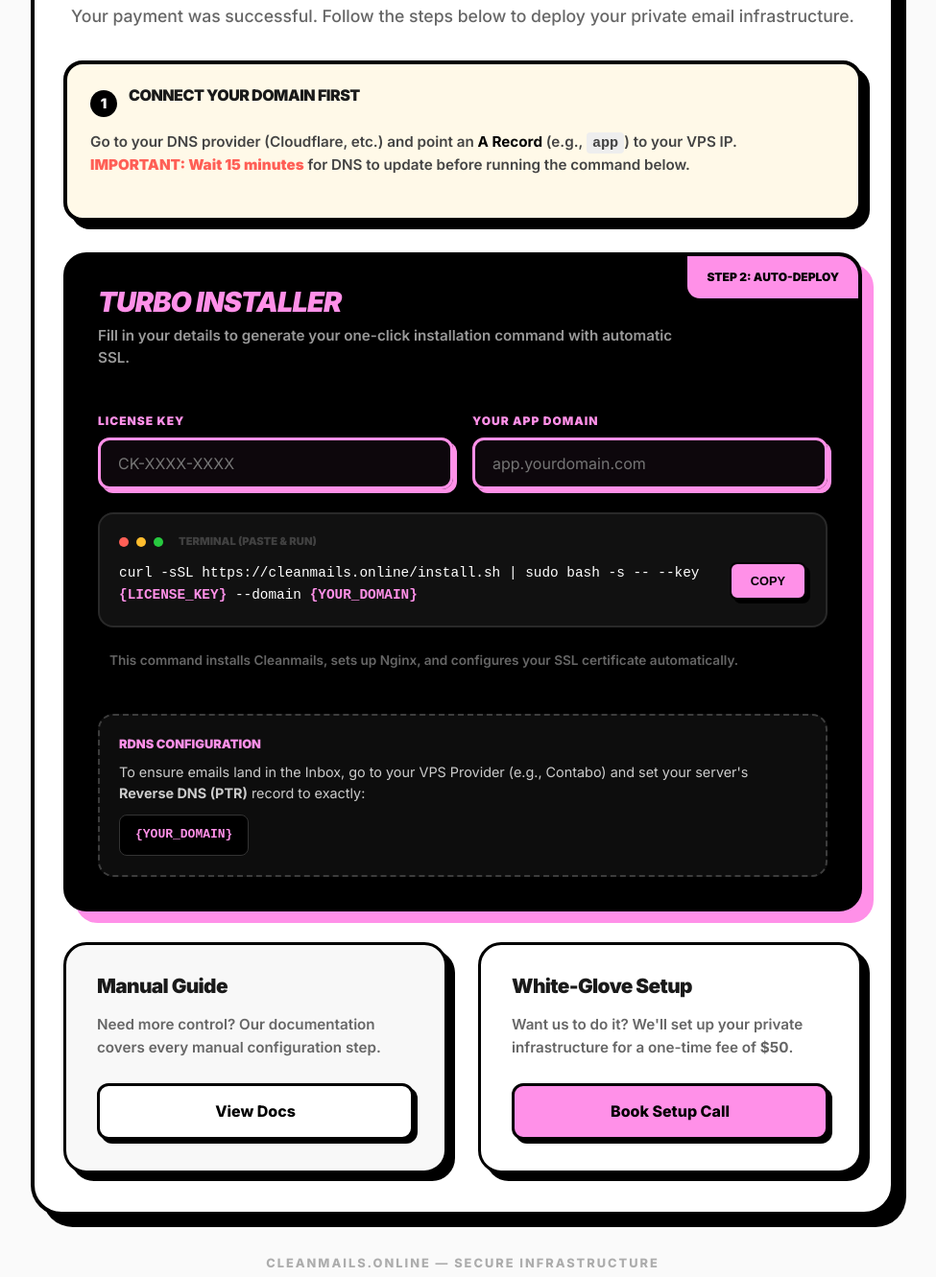
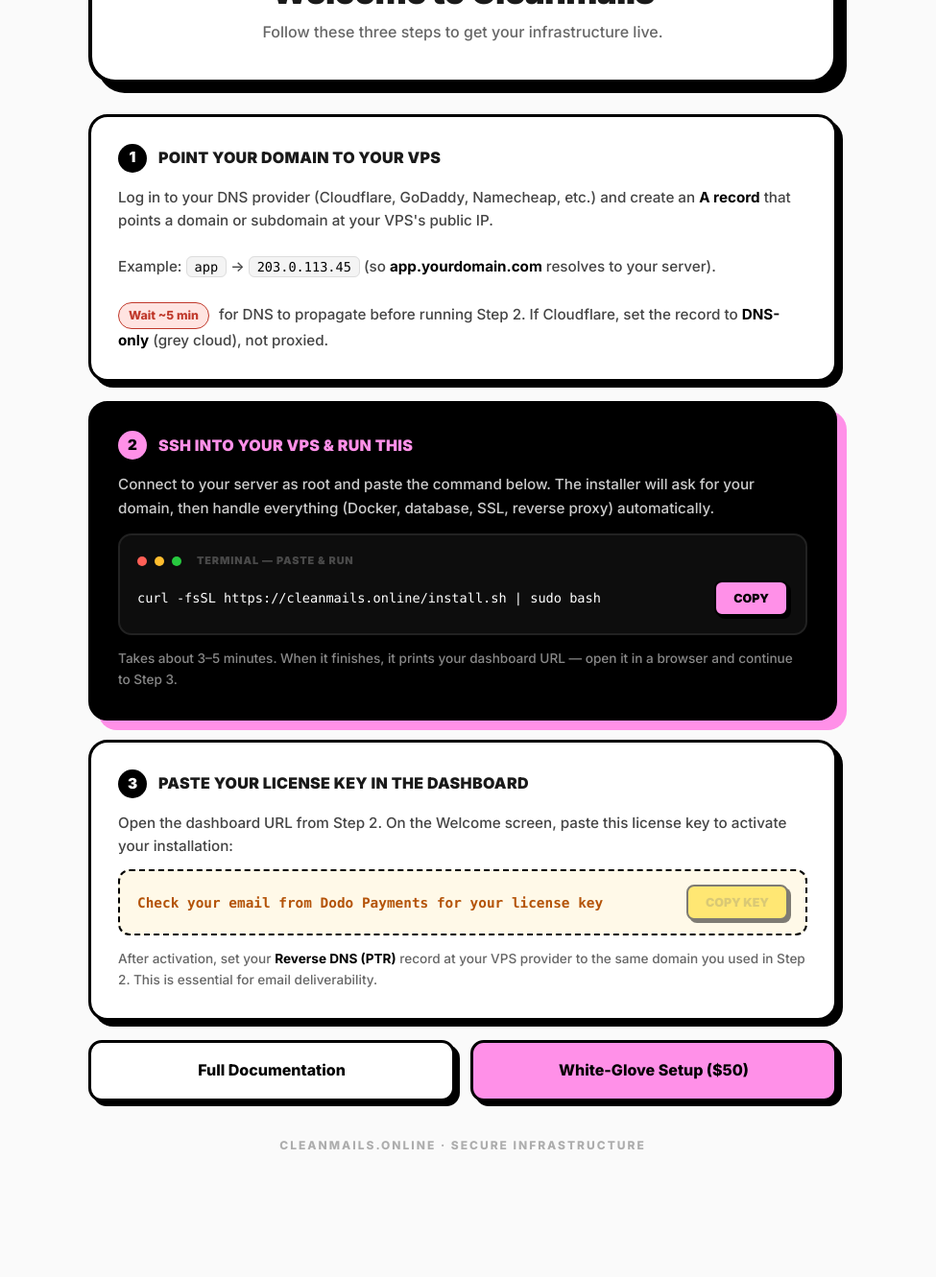
Before and after one commit to ZaidMomin2003/gumroad, a website built with Vite: page success.html in a window 1280 px wide. Shown: the part 153-1484 px from the top of the page at 96% size, without its empty margins (158-1133 px from the left). After the commit the page ends 1416 px from the top, so only its background shows below. Built offline with nearby package versions, Linux system fonts and the light colour scheme.

Commit message:
Simplify install: single-command curl, prompt for domain interactively
- install.sh: interactive domain prompt via /dev/tty (curl-pipe safe), regex validation, [Y/n] confirmation, keeps --domain flag for automation

- index.html: shortened install command display

- success.html: rebuilt 3-step post-purchase flow, auto-fills license key from ?license_key= URL param, removed input fields

- .gitattributes: lock *.sh to LF endings so bash runs on Linux

```diff
--- a/success.html
+++ b/success.html
@@ -17,199 +17,307 @@
  <link href="https://fonts.googleapis.com/css2?family=Inter:ital,opsz,wght@0,14..32,100..900;1,14..32,100..900&display=swap" rel="stylesheet">
  <link rel="stylesheet" href="./style.css">
  <style>
- .input-group {
+ body {
    display: flex;
    flex-direction: column;
- gap: 8px;
- flex: 1;
+   align-items: center;
+   justify-content: center;
+   min-height: 100vh;
+   background-color: var(--bg-color, #fafafa);
+   padding: 40px 20px;
  }
- .input-group label {
- font-size: 0.75rem;
+ .step-card {
+   background: #fff;
+   border: 3px solid #000;
+   border-radius: 20px;
+   padding: 28px;
+   margin-bottom: 20px;
+   text-align: left;
+   box-shadow: 6px 6px 0 #000;
+ }
+ .step-head {
+   display: flex;
+   align-items: center;
+   gap: 12px;
+   margin-bottom: 14px;
+ }
+ .step-num {
+   background: #000;
+   color: #fff;
+   width: 30px;
+   height: 30px;
+   border-radius: 50%;
+   display: flex;
+   align-items: center;
+   justify-content: center;
+   font-weight: 900;
+   font-size: 0.95rem;
+   flex-shrink: 0;
+ }
+ .step-title {
    font-weight: 900;
    text-transform: uppercase;
- letter-spacing: 1px;
- color: #FF90E8;
+   font-size: 1rem;
+   letter-spacing: 0.02em;
  }
- .form-input {
- width: 100%;
+ .step-body {
+   font-size: 0.95rem;
+   line-height: 1.6;
+   font-weight: 500;
+   color: #444;
+ }
+ .step-body strong { color: #000; }
+ .inline-code {
+   background: #f4f4f4;
+   border: 1px solid #ddd;
+   padding: 2px 8px;
+   border-radius: 6px;
+   font-family: 'SF Mono', Menlo, Consolas, monospace;
+   font-size: 0.85rem;
+   color: #000;
+ }
+ .terminal-block {
+   background: #0d0d0d;
+   border: 2px solid #222;
+   border-radius: 14px;
+   padding: 18px;
+   margin-top: 14px;
+   position: relative;
+ }
+ .terminal-head {
+   display: flex;
+   align-items: center;
+   gap: 8px;
+   margin-bottom: 12px;
+ }
+ .terminal-dot {
+   width: 10px;
+   height: 10px;
+   border-radius: 50%;
+ }
+ .terminal-label {
+   font-size: 0.68rem;
+   font-weight: 900;
+   color: rgba(255,255,255,0.25);
+   margin-left: 8px;
+   text-transform: uppercase;
+   letter-spacing: 0.08em;
+ }
+ .terminal-body {
+   display: flex;
+   align-items: center;
+   justify-content: space-between;
+   gap: 16px;
+ }
+ .terminal-cmd {
+   font-family: 'SF Mono', Menlo, Consolas, monospace;
+   font-size: 0.85rem;
+   color: #fff;
+   line-height: 1.6;
+   flex: 1;
+   overflow-x: auto;
+   white-space: nowrap;
+ }
+ .copy-btn {
+   flex-shrink: 0;
+   background: #FF90E8;
+   border: 2px solid #000;
+   padding: 9px 18px;
+   border-radius: 8px;
+   font-weight: 900;
+   font-size: 0.78rem;
+   cursor: pointer;
+   box-shadow: 3px 3px 0 #000;
+   text-transform: uppercase;
+   font-family: inherit;
+   transition: all 0.15s;
+ }
+ .copy-btn:hover { transform: translate(-1px, -1px); box-shadow: 4px 4px 0 #000; }
+ .copy-btn:active { transform: translate(1px, 1px); box-shadow: 1px 1px 0 #000; }
+ .license-box {
+   background: #FFF9E8;
+   border: 2px dashed #000;
+   border-radius: 12px;
    padding: 14px 18px;
- border: 3px solid #FF90E8;
- background: rgba(255,144,232,0.05);
- color: #fff;
- border-radius: 12px;
- font-family: inherit;
- font-size: 1rem;
- outline: none;
- transition: all 0.3s;
- box-shadow: 4px 4px 0 #FF90E8;
+   margin-top: 12px;
+   display: flex;
+   align-items: center;
+   justify-content: space-between;
+   gap: 14px;
+   flex-wrap: wrap;
  }
- .form-input:focus {
- background: rgba(255,144,232,0.1);
- transform: translate(-1px, -1px);
- box-shadow: 6px 6px 0 #FF90E8;
+ .license-value {
+   font-family: 'SF Mono', Menlo, Consolas, monospace;
+   font-size: 0.95rem;
+   font-weight: 700;
+   color: #000;
+   word-break: break-all;
+   flex: 1;
+   min-width: 200px;
  }
- #command-block {
- word-break: break-all;
- white-space: pre-wrap;
+ .license-placeholder {
+   font-family: 'SF Mono', Menlo, Consolas, monospace;
+   font-size: 0.9rem;
+   color: #b45309;
+   font-weight: 700;
+ }
+ .warn-badge {
+   display: inline-block;
+   background: #FFE4E1;
+   color: #C0392B;
+   font-weight: 800;
+   font-size: 0.78rem;
+   padding: 3px 10px;
+   border-radius: 100px;
+   border: 1.5px solid #C0392B;
+   margin-right: 6px;
  }
  </style>
 </head>
 
-<body style="display: flex; flex-direction: column; align-items: center; justify-content: center; min-height: 100vh; background-color: var(--bg-color); padding: 40px 20px;">
- <div class="success-wrapper" style="text-align: center; max-width: 900px; width: 100%;">
- <div style="background: var(--card-bg); border: 4px solid #000; padding: 40px 30px; border-radius: 32px; box-shadow: 12px 12px 0 #000; margin-bottom: 40px;">
- <div style="font-size: 4rem; margin-bottom: 16px;"></div>
- <h1 style="font-size: 2.5rem; margin-bottom: 12px; font-weight: 900;">Welcome to the Agency!</h1>
- <p style="font-size: 1.1rem; color: var(--text-muted); margin-bottom: 32px; font-weight: 500;">
- Your payment was successful. Follow the steps below to deploy your private email infrastructure.
- </p>
+<body>
+ <div style="text-align: center; max-width: 780px; width: 100%;">
 
- <!-- Pre-Flight Step -->
- <div style="background: #FFF9E8; border: 4px solid #000; border-radius: 20px; padding: 24px; margin-bottom: 32px; text-align: left; box-shadow: 8px 8px 0 #000;">
- <div style="display: flex; align-items: center; gap: 12px; margin-bottom: 12px;">
- <div style="background: #000; color: #fff; width: 28px; height: 28px; border-radius: 50%; display: flex; align-items: center; justify-content: center; font-weight: 900; font-size: 0.9rem;">1</div>
- <h3 style="font-weight: 900; text-transform: uppercase; font-size: 1rem;">Connect Your Domain First</h3>
- </div>
- <p style="font-size: 0.95rem; line-height: 1.5; font-weight: 600; color: #444;">
- Go to your DNS provider (Cloudflare, etc.) and point an <strong style="color: #000;">A Record</strong> (e.g., <code style="background: #eee; padding: 2px 6px; border-radius: 4px;">app</code>) to your VPS IP. <br>
- <span style="color: #FF5F56; font-weight: 900;"> IMPORTANT: Wait 15 minutes</span> for DNS to update before running the command below.
+  <!-- Header -->
+  <div style="background: #fff; border: 4px solid #000; padding: 36px 28px; border-radius: 28px; box-shadow: 10px 10px 0 #000; margin-bottom: 32px;">
+   <div style="display:inline-block; background:#2ecc71; color:#fff; font-weight:900; font-size:0.75rem; padding:5px 14px; border-radius:100px; letter-spacing:0.1em; text-transform:uppercase; margin-bottom:16px;">Payment Successful</div>
+   <h1 style="font-size: 2.2rem; margin-bottom: 10px; font-weight: 900; letter-spacing: -0.02em;">Welcome to Cleanmails</h1>
+   <p style="font-size: 1rem; color: #666; margin: 0; font-weight: 500;">
+    Follow these three steps to get your infrastructure live.
    </p>
   </div>
 
- <div class="success-actions-grid" style="display: grid; grid-template-columns: 1fr; gap: 32px; text-align: left;">
- <!-- Express Installation Card -->
- <div id="installation-hub" style="padding: 32px; border: 4px solid #000; border-radius: 24px; background-color: #000; color: #fff; box-shadow: 12px 12px 0 #FF90E8; display: flex; flex-direction: column; gap: 24px; position: relative; overflow: hidden;">
-
- <div style="position: absolute; top: 0; right: 0; padding: 12px 20px; background: #FF90E8; color: #000; font-size: 0.75rem; font-weight: 900; border-bottom-left-radius: 16px; border-left: 3px solid #000; border-bottom: 3px solid #000;">
- STEP 2: AUTO-DEPLOY
+  <!-- STEP 1: Point Domain -->
+  <div class="step-card">
+   <div class="step-head">
+    <div class="step-num">1</div>
+    <div class="step-title">Point Your Domain to Your VPS</div>
+   </div>
+   <div class="step-body">
+    Log in to your DNS provider (Cloudflare, GoDaddy, Namecheap, etc.) and create an
+    <strong>A record</strong> that points a domain or subdomain at your VPS's public IP.
+    <br><br>
+    Example: <span class="inline-code">app</span> → <span class="inline-code">203.0.113.45</span>
+    (so <strong>app.yourdomain.com</strong> resolves to your server).
+    <br><br>
+    <span class="warn-badge">Wait ~5 min</span>
+    for DNS to propagate before running Step 2. If Cloudflare, set the record to <strong>DNS-only</strong> (grey cloud), not proxied.
+   </div>
   </div>
 
- <div style="max-width: 600px;">
- <h3 style="margin-bottom: 8px; font-size: 1.8rem; font-weight: 900; color: #FF90E8; font-style: italic; text-transform: uppercase;">Turbo Installer </h3>
- <p style="font-size: 0.95rem; font-weight: 600; color: rgba(255,255,255,0.6); line-height: 1.5;">
- Fill in your details to generate your one-click installation command with automatic SSL.
+  <!-- STEP 2: Run Installer -->
+  <div class="step-card" style="background:#000; color:#fff; box-shadow: 10px 10px 0 #FF90E8;">
+   <div class="step-head">
+    <div class="step-num" style="background:#FF90E8; color:#000;">2</div>
+    <div class="step-title" style="color:#FF90E8;">SSH into Your VPS &amp; Run This</div>
+   </div>
+   <div class="step-body" style="color:#ccc;">
+    Connect to your server as root and paste the command below. The installer will ask for your domain, then handle everything (Docker, database, SSL, reverse proxy) automatically.
+
+    <div class="terminal-block">
+     <div class="terminal-head">
+      <div class="terminal-dot" style="background:#ff5f56;"></div>
+      <div class="terminal-dot" style="background:#ffbd2e;"></div>
+      <div class="terminal-dot" style="background:#27c93f;"></div>
+      <span class="terminal-label">Terminal — Paste &amp; Run</span>
+     </div>
+     <div class="terminal-body">
+      <code class="terminal-cmd" id="install-cmd">curl -fsSL https://cleanmails.online/install.sh | sudo bash</code>
+      <button class="copy-btn" id="copy-install-btn" onclick="copyInstall()">Copy</button>
+     </div>
+    </div>
+
+    <div style="margin-top:14px; font-size:0.85rem; color:#888; line-height:1.6;">
+     Takes about 3–5 minutes. When it finishes, it prints your dashboard URL — open it in a browser and continue to Step 3.
+    </div>
+   </div>
+  </div>
+
+  <!-- STEP 3: Activate License -->
+  <div class="step-card">
+   <div class="step-head">
+    <div class="step-num">3</div>
+    <div class="step-title">Paste Your License Key in the Dashboard</div>
+   </div>
+   <div class="step-body">
+    Open the dashboard URL from Step 2. On the Welcome screen, paste this license key to activate your installation:
+
+    <div class="license-box">
+     <span class="license-value" id="license-display"><span class="license-placeholder">Loading your key…</span></span>
+     <button class="copy-btn" id="copy-license-btn" onclick="copyLicense()" style="background:#FFD700;">Copy Key</button>
+    </div>
+
+    <div style="margin-top:14px; font-size:0.85rem; color:#666; line-height:1.6;">
+     After activation, set your <strong>Reverse DNS (PTR)</strong> record at your VPS provider to the same domain you used in Step 2. This is essential for email deliverability.
+    </div>
+   </div>
+  </div>
+
+  <!-- Help row -->
+  <div style="display: grid; grid-template-columns: repeat(auto-fit, minmax(260px, 1fr)); gap: 16px; margin-top: 8px;">
+   <a href="/docs" style="display:block; text-decoration:none; background:#fff; color:#000; border:3px solid #000; box-shadow:5px 5px 0 #000; padding:16px 20px; border-radius:14px; font-weight:800; text-align:center;">
+    Full Documentation
+   </a>
+   <a href="https://cal.com/zaid-momin-st0o8z/cleanmails-setup" target="_blank" rel="noopener" style="display:block; text-decoration:none; background:#FF90E8; color:#000; border:3px solid #000; box-shadow:5px 5px 0 #000; padding:16px 20px; border-radius:14px; font-weight:800; text-align:center;">
+    White-Glove Setup ($50)
+   </a>
+  </div>
+
+  <p style="font-size:0.75rem; font-weight:800; letter-spacing:2px; color:#000; opacity:0.3; margin-top:36px;">
+   CLEANMAILS.ONLINE · SECURE INFRASTRUCTURE
   </p>
  </div>
 
- <div style="display: flex; flex-wrap: wrap; gap: 20px;">
- <div class="input-group">
- <label>License Key</label>
- <input type="text" id="license-input" placeholder="CK-XXXX-XXXX" class="form-input" onInput="updateCommand()">
- </div>
- <div class="input-group">
- <label>Your App Domain</label>
- <input type="text" id="domain-input" placeholder="app.yourdomain.com" class="form-input" onInput="updateCommand()">
- </div>
- </div>
+ <script>
+  // Auto-fill license key from Dodo redirect URL param (?license_key=xxx)
+  (function () {
+   const params = new URLSearchParams(window.location.search);
+   const licenseKey = params.get('license_key');
+   const display = document.getElementById('license-display');
+   const copyBtn = document.getElementById('copy-license-btn');
 
- <div style="background: #111; border: 2px solid rgba(255,255,255,0.1); border-radius: 16px; padding: 20px; position: relative;">
- <div style="display: flex; align-items: center; gap: 8px; margin-bottom: 12px;">
- <div style="width: 10px; height: 10px; background: #ff5f56; border-radius: 50%;"></div>
- <div style="width: 10px; height: 10px; background: #ffbd2e; border-radius: 50%;"></div>
- <div style="width: 10px; height: 10px; background: #27c93f; border-radius: 50%;"></div>
- <span style="font-size: 0.7rem; font-weight: 900; color: rgba(255,255,255,0.2); margin-left: 8px; text-transform: uppercase;">Terminal (Paste & Run)</span>
- </div>
- <div style="display: flex; align-items: flex-start; justify-content: space-between; gap: 20px;">
- <code style="display: block; font-family: monospace; font-size: 0.9rem; color: #fff; line-height: 1.6; flex: 1;">
- curl -sSL https://cleanmails.online/install.sh | sudo bash -s -- --key <span id="key-placeholder" style="color: #FF90E8; font-weight: 900;">{LICENSE_KEY}</span> --domain <span id="domain-placeholder" style="color: #FF90E8; font-weight: 900;">{YOUR_DOMAIN}</span>
- </code>
- <button onClick="copyCommand()" id="copy-btn" style="flex-shrink: 0; background: #FF90E8; border: 2px solid #000; padding: 10px 20px; border-radius: 8px; font-weight: 900; font-size: 0.8rem; cursor: pointer; transition: all 0.2s; box-shadow: 4px 4px 0 #000; text-transform: uppercase;">
- Copy
- </button>
- </div>
- </div>
+   if (licenseKey && /^[a-zA-Z0-9-]{8,}$/.test(licenseKey)) {
+    display.textContent = licenseKey;
+    display.setAttribute('data-key', licenseKey);
+   } else {
+    display.innerHTML = '<span class="license-placeholder">Check your email from Dodo Payments for your license key</span>';
+    copyBtn.disabled = true;
+    copyBtn.style.opacity = '0.5';
+    copyBtn.style.cursor = 'not-allowed';
+   }
+  })();
 
- <div style="display: flex; align-items: center; gap: 12px;">
- <div style="font-size: 1.2rem;"></div>
- <p style="font-size: 0.85rem; font-weight: 600; color: rgba(255,255,255,0.4);">
- This command installs Cleanmails, sets up Nginx, and configures your SSL certificate automatically.
- </p>
- </div>
-
- <div style="background: rgba(255,255,255,0.05); border: 2px dashed rgba(255,255,255,0.2); border-radius: 16px; padding: 20px;">
- <h4 style="color: #FF90E8; font-weight: 900; margin-bottom: 8px; text-transform: uppercase; font-size: 0.8rem;">rDNS Configuration</h4>
- <p style="font-size: 0.9rem; color: #ccc; margin-bottom: 12px; line-height: 1.5;">
- To ensure emails land in the Inbox, go to your VPS Provider (e.g., Contabo) and set your server's <b>Reverse DNS (PTR)</b> record to exactly:
- </p>
- <code style="display: inline-block; background: #000; color: #fff; padding: 10px 16px; border-radius: 8px; font-weight: 900; border: 1px solid #333;">
- <span id="rdns-placeholder" style="color: #FF90E8;">{YOUR_DOMAIN}</span>
- </code>
- </div>
- </div>
-
- <div style="display: grid; grid-template-columns: repeat(auto-fit, minmax(300px, 1fr)); gap: 32px;">
- <!-- Alternative Guide -->
- <div style="padding: 32px; border: 3px solid #000; border-radius: 24px; background-color: #F8F8F8; box-shadow: 8px 8px 0 #000; display: flex; flex-direction: column; justify-content: space-between;">
- <div>
- <h3 style="margin-bottom: 16px; font-size: 1.3rem; font-weight: 900;">Manual Guide </h3>
- <p style="margin: 0 0 24px 0; font-size: 0.95rem; font-weight: 600; color: #666; line-height: 1.6;">
- Need more control? Our documentation covers every manual configuration step.
- </p>
- </div>
- <a href="/docs" style="width: 100%; display: block; text-align: center; text-decoration: none; background: #fff; color: #000; border: 3px solid #000; box-shadow: 4px 4px 0 #000; font-size: 1rem; padding: 14px; border-radius: 12px; font-weight: 800;">
- View Docs
- </a>
- </div>
-
- <!-- Managed Setup -->
- <div style="padding: 32px; border: 3px solid #000; border-radius: 24px; background-color: #fff; box-shadow: 8px 8px 0 #000; display: flex; flex-direction: column; justify-content: space-between;">
- <div>
- <h3 style="margin-bottom: 16px; font-size: 1.3rem; font-weight: 900;">White-Glove Setup </h3>
- <p style="font-size: 0.95rem; font-weight: 600; color: #666; margin-bottom: 24px; line-height: 1.6;">
- Want us to do it? We'll set up your private infrastructure for a one-time fee of <strong>$50</strong>.
- </p>
- </div>
- <a href="https://cal.com/zaid-momin-st0o8z/cleanmails-setup" target="_blank" style="display: block; text-align: center; text-decoration: none; background: #FF90E8; color: #000; border: 3px solid #000; box-shadow: 4px 4px 0 #000; font-size: 1rem; padding: 14px; border-radius: 12px; font-weight: 800;">
- Book Setup Call
- </a>
- </div>
- </div>
- </div>
- </div>
- <p style="font-size: 0.8rem; font-weight: 800; letter-spacing: 2px; color: #000; opacity: 0.3; margin-top: 40px;">CLEANMAILS.ONLINE — SECURE INFRASTRUCTURE</p>
- </div>
-
- <script>
- function updateCommand() {
- const licInput = document.getElementById('license-input');
- const domInput = document.getElementById('domain-input');
- const licPlaceholder = document.getElementById('key-placeholder');
- const domPlaceholder = document.getElementById('domain-placeholder');
- const rdnsPlaceholder = document.getElementById('rdns-placeholder');
-
- if (licInput.value.trim()) {
- licPlaceholder.innerText = licInput.value.trim();
- licPlaceholder.style.color = '#fff';
- } else {
- licPlaceholder.innerText = '{LICENSE_KEY}';
- licPlaceholder.style.color = '#FF90E8';
+  function copyInstall() {
+   const cmd = document.getElementById('install-cmd').textContent;
+   const btn = document.getElementById('copy-install-btn');
+   navigator.clipboard.writeText(cmd).then(() => {
+    const original = btn.textContent;
+    btn.textContent = 'Copied!';
+    btn.style.background = '#27c93f';
+    btn.style.color = '#fff';
+    setTimeout(() => {
+     btn.textContent = original;
+     btn.style.background = '#FF90E8';
+     btn.style.color = '#000';
+    }, 1800);
+   });
   }
 
- if (domInput.value.trim()) {
- domPlaceholder.innerText = domInput.value.trim();
- domPlaceholder.style.color = '#fff';
- rdnsPlaceholder.innerText = domInput.value.trim();
- rdnsPlaceholder.style.color = '#fff';
- } else {
- domPlaceholder.innerText = '{YOUR_DOMAIN}';
- domPlaceholder.style.color = '#FF90E8';
- rdnsPlaceholder.innerText = '{YOUR_DOMAIN}';
- rdnsPlaceholder.style.color = '#FF90E8';
- }
- }
-
- function copyCommand() {
- const command = `curl -sSL https://cleanmails.online/install.sh | sudo bash -s -- --key ${document.getElementById('license-input').value.trim() || '{LICENSE_KEY}'} --domain ${document.getElementById('domain-input').value.trim() || '{YOUR_DOMAIN}'}`;
- const btn = document.getElementById('copy-btn');
-
- navigator.clipboard.writeText(command).then(() => {
- const originalText = btn.innerText;
- btn.innerText = 'COPIED!';
+  function copyLicense() {
+   const el = document.getElementById('license-display');
+   const key = el.getAttribute('data-key') || el.textContent.trim();
+   if (!key || key.startsWith('Loading') || key.startsWith('Check')) return;
+   const btn = document.getElementById('copy-license-btn');
+   navigator.clipboard.writeText(key).then(() => {
+    const original = btn.textContent;
+    btn.textContent = 'Copied!';
     btn.style.background = '#27c93f';
+    btn.style.color = '#fff';
     setTimeout(() => {
- btn.innerText = originalText;
- btn.style.background = '#FF90E8';
- }, 2000);
+     btn.textContent = original;
+     btn.style.background = '#FFD700';
+     btn.style.color = '#000';
+    }, 1800);
    });
   }
  </script>
```
Also changed, not shown: index.html (+1 -1 lines), 2 other files. Lines whose indentation alone changed are shown as unchanged.
